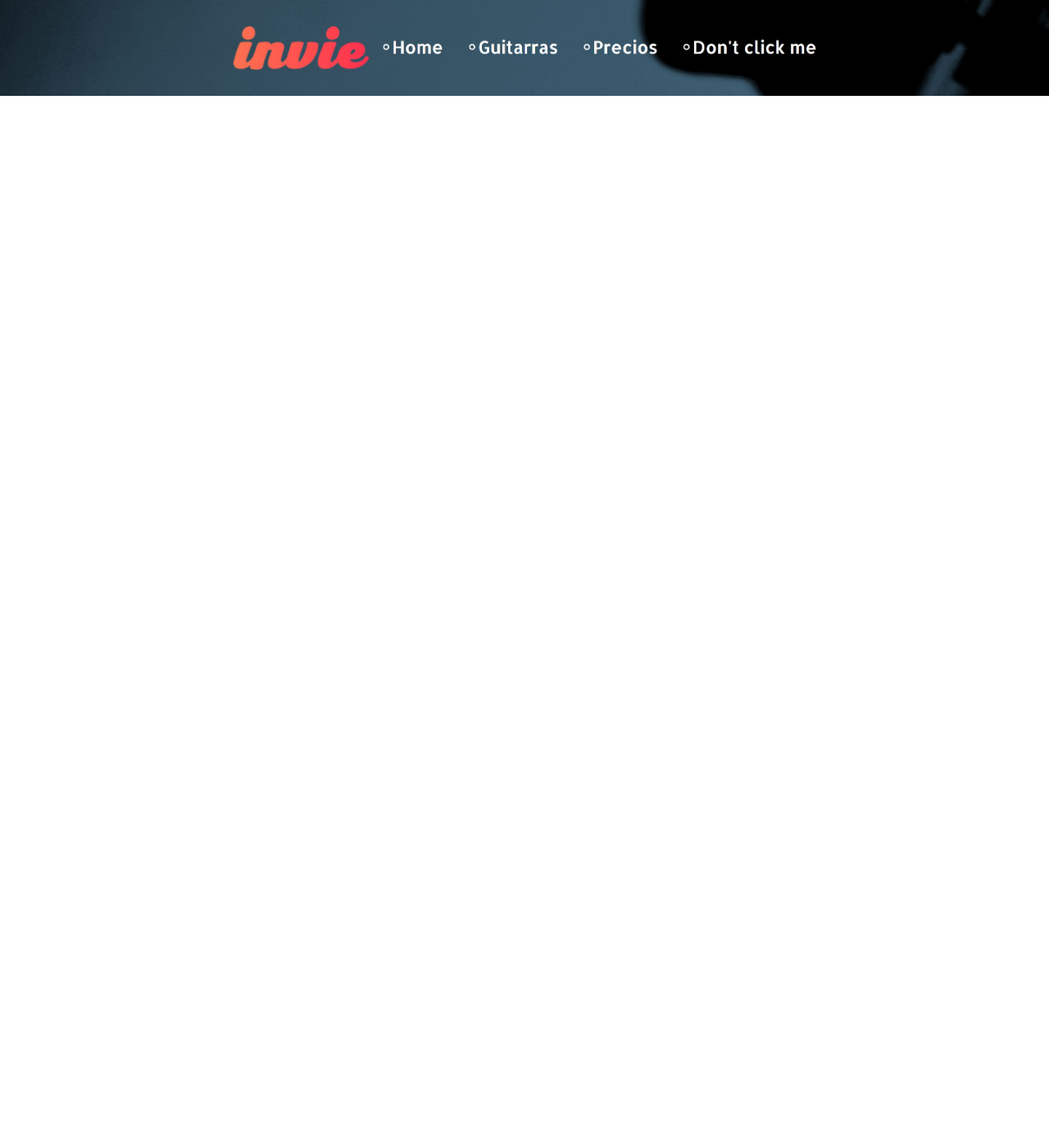
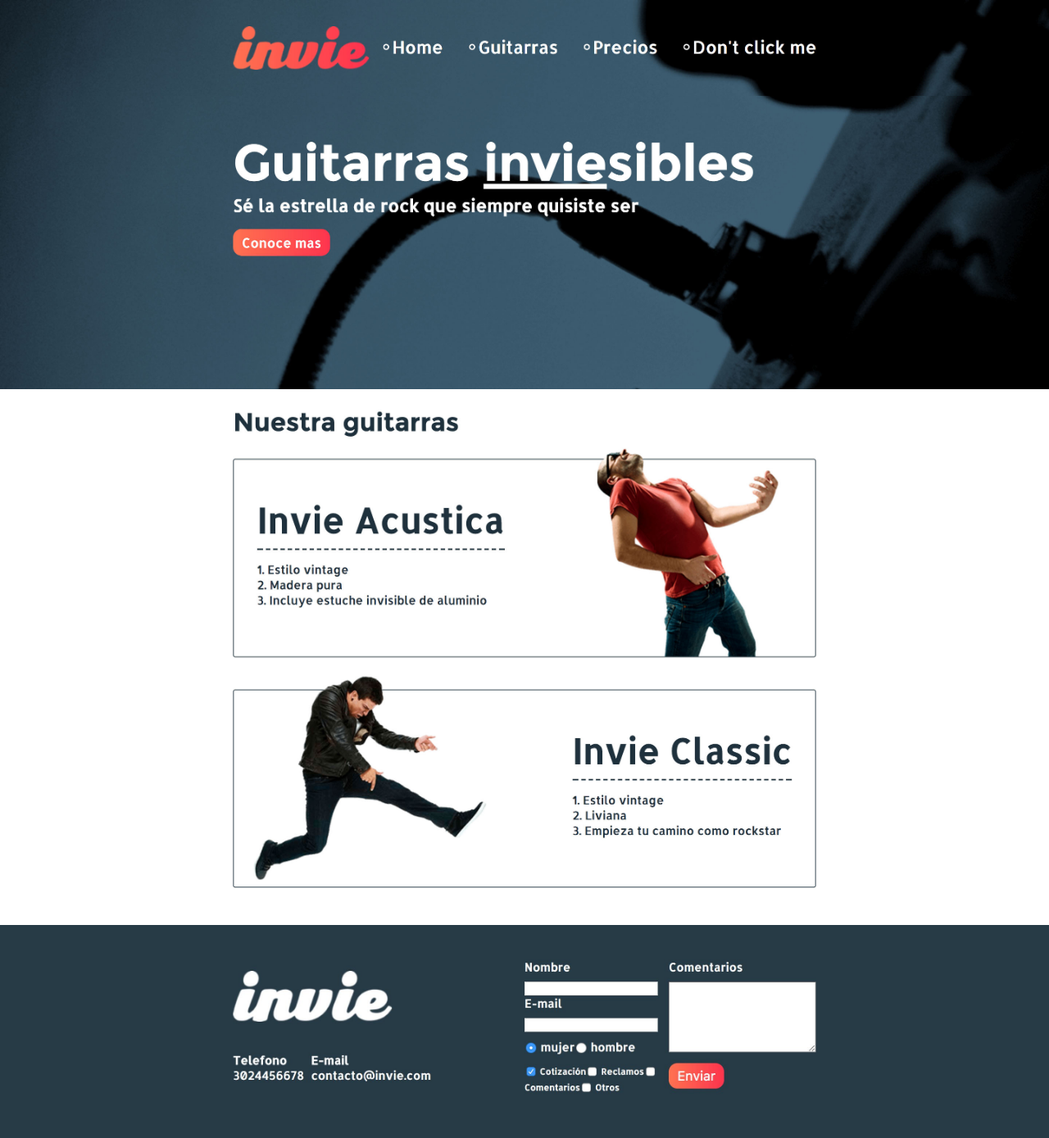
Before and after one commit to lauravillalobos/invie-github, a plain HTML site: page index.html in a window 1280 px wide. Shown: the whole page at 82% size. Before the commit the page ends 800 px from the top, so only its background shows below. Drawn offline with Linux system fonts and the light colour scheme.

Commit message:
agregando las demas imagenes al index.html

```diff
--- a/index.html
+++ b/index.html
@@ -20,6 +20,10 @@
 
 <body>
     <img src="header.jpg">
+    <img src="hero.jpg">
+    <img src="acustica.jpg">
+    <img src="clasica.jpg">
+    <img src="footer.jpg">
 </body>
 
 </html>
```
